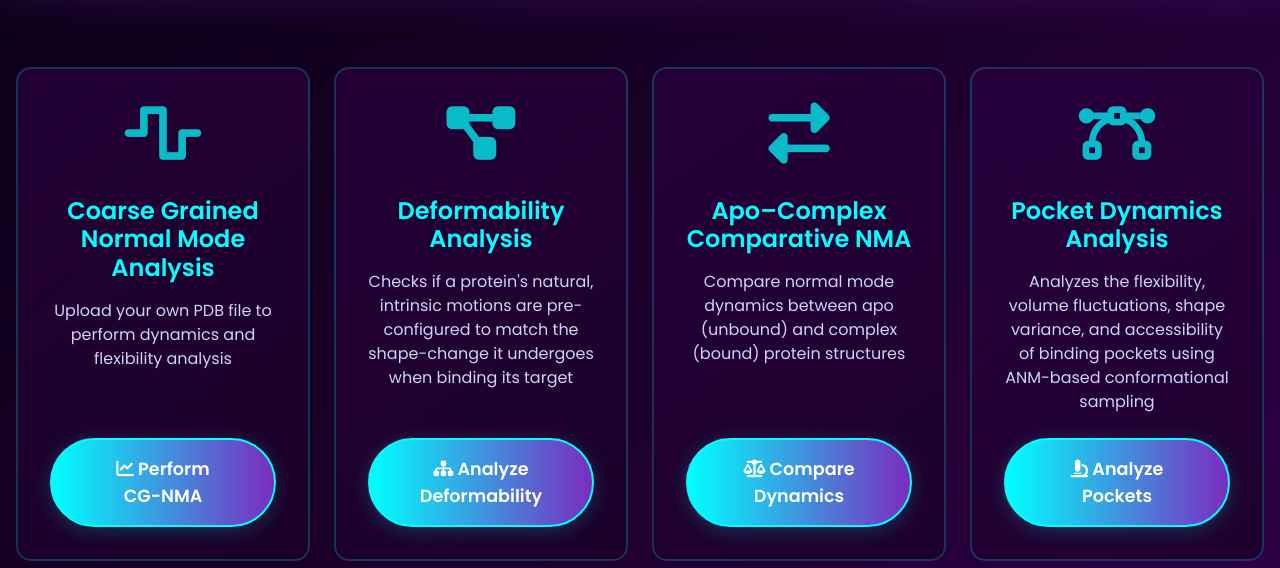
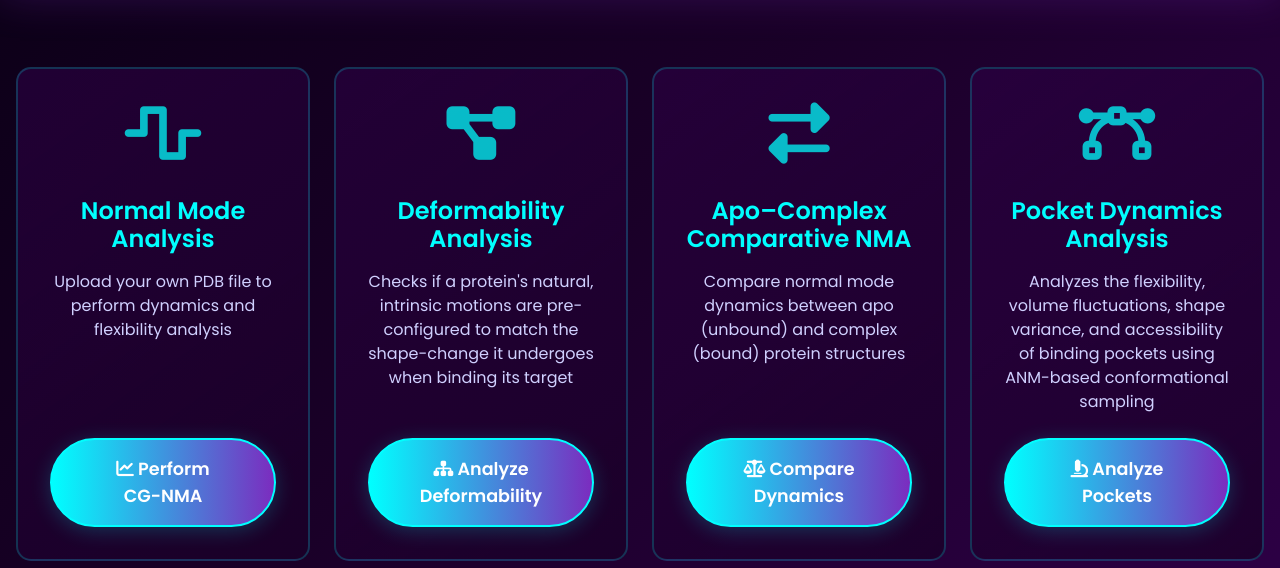
Before and after one commit to Amirtesh/DynaMune, a Flask app: page / in a window 1280 px wide. Shown: the part 193-761 px from the top of the page. Run offline with Flask 3, Linux system fonts and the light colour scheme; parts of the project's set-up code (start-up, migrations or seed data) failed here and were passed over; some libraries are stand-ins or nearby versions.

Commit message:
Version 1.0

```diff
--- a/templates/index.html
+++ b/templates/index.html
@@ -49,7 +49,7 @@
                 <div class="col-md-3">
                     <div class="workflow-card" onclick="window.location.href='/standalone_nma'">
                         <i class="fas fa-wave-square workflow-icon"></i>
-                        <h4>Coarse Grained Normal Mode Analysis</h4>
+                        <h4>Normal Mode Analysis</h4>
                         <p>Upload your own PDB file to perform dynamics and flexibility analysis</p>
                         <button type="button" class="btn btn-primary">
                             <i class="fas fa-chart-line"></i> Perform CG-NMA
```
